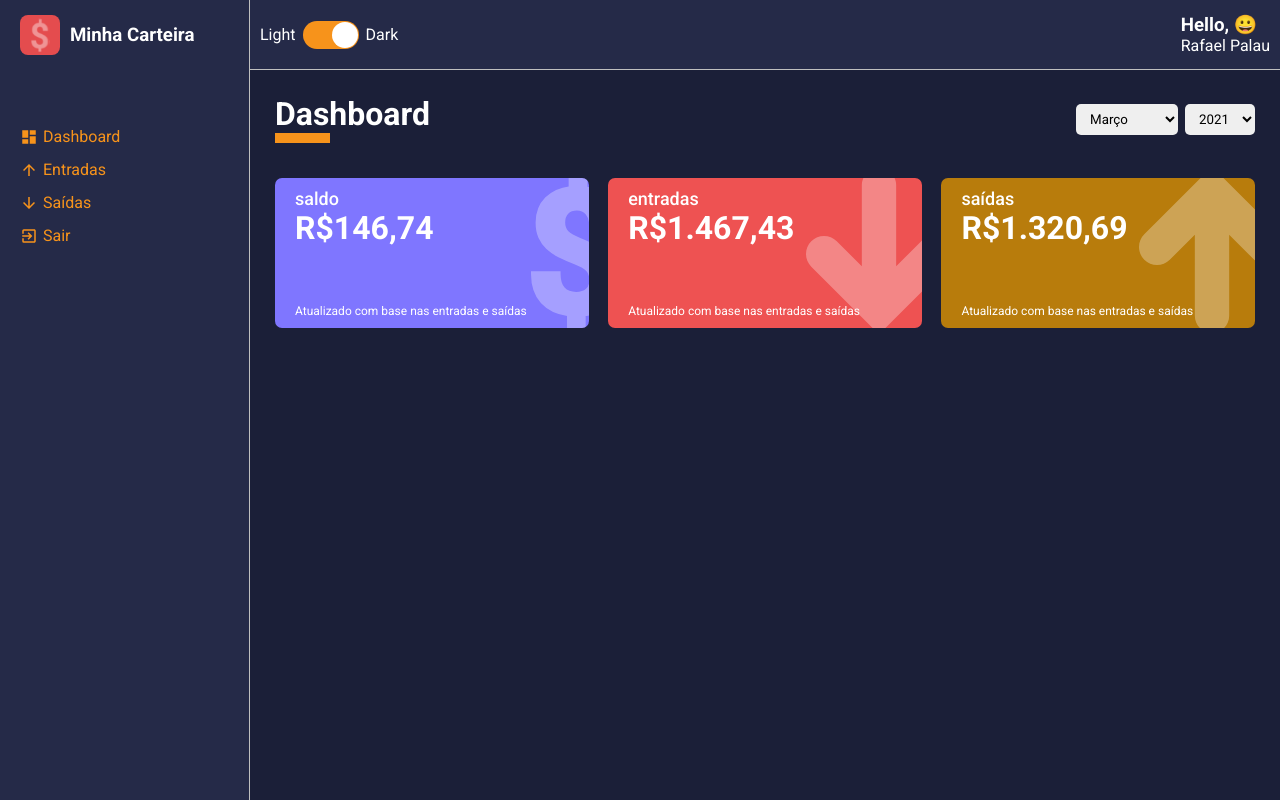
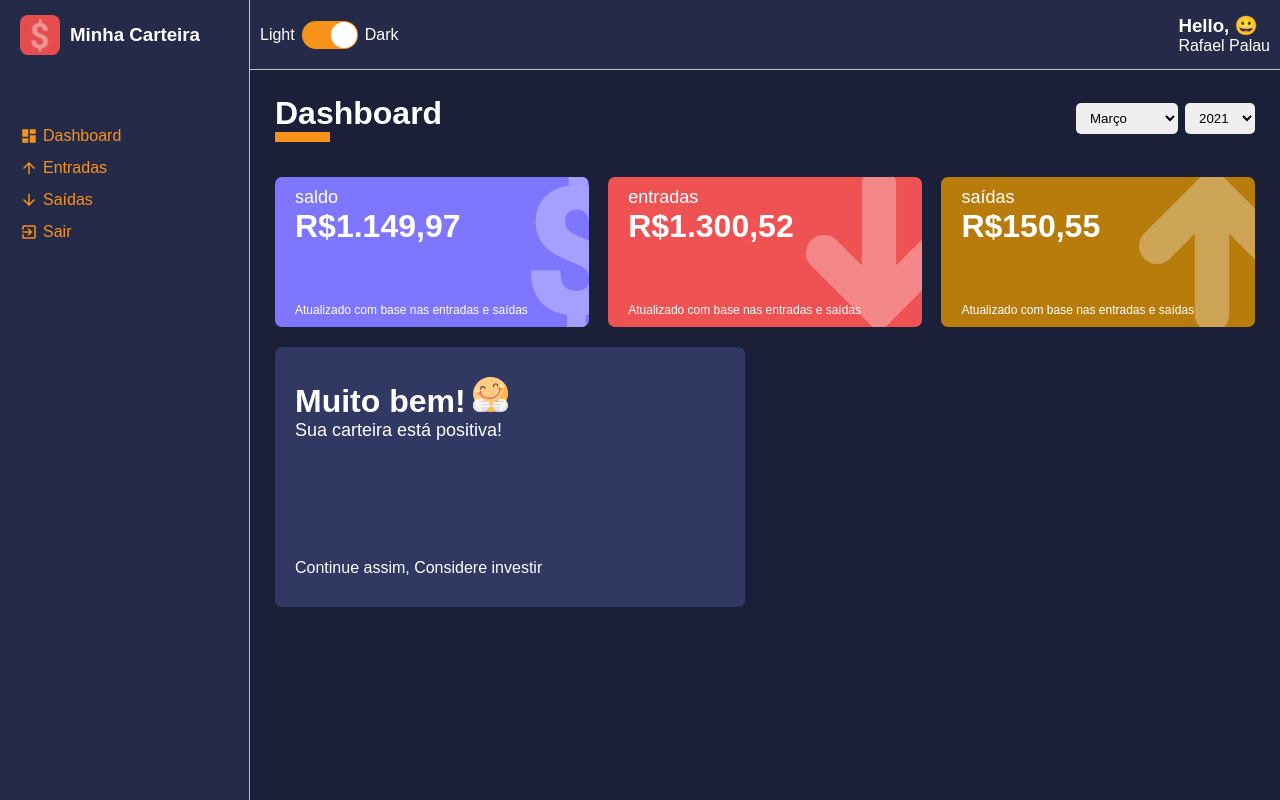
Before and after one commit to RafaPalau/dashboard-react-typescript, a React (Create React App) app: page /dashboard in a window 1280 px wide. Built offline with nearby package versions, Linux system fonts and the light colour scheme.

Commit message:
created card status wallet

```diff
--- a/src/components/MessageBox/index.tsx
+++ b/src/components/MessageBox/index.tsx
@@ -0,0 +1,33 @@
+import React from "react";
+import { Container } from "./styles";
+
+interface IMessageBoxProps {
+  title: string;
+  description: string;
+  footerText: string;
+  icon: string;
+}
+
+const MessageBox: React.FC<IMessageBoxProps> = ({
+  title,
+  description,
+  footerText,
+  icon,
+}) => {
+  return (
+    <Container>
+      <header>
+        <h1>
+          {title}
+          <img src={icon} alt={title} />
+        </h1>
+        <p>{description}</p>
+      </header>
+      <footer>
+        <span>{footerText}</span>
+      </footer>
+    </Container>
+  );
+};
+
+export default MessageBox;
--- a/src/components/MessageBox/styles.ts
+++ b/src/components/MessageBox/styles.ts
@@ -0,0 +1,20 @@
+import styled from "styled-components";
+
+export const Container = styled.div`
+  width: 48%;
+  height: 260px;
+  background-color: ${(props) => props.theme.colors.tertiary};
+  border-radius: 7px;
+  margin: 10px 0;
+  padding: 30px 20px;
+  display: flex;
+  flex-direction: column;
+  justify-content: space-between;
+  > header img {
+    width: 35px;
+    margin-left: 7px;
+  }
+  > header p {
+    font-size: 18px;
+  }
+`;
--- a/src/components/walletBox/index.tsx
+++ b/src/components/walletBox/index.tsx
@@ -42,7 +42,6 @@
           decimal=","
           decimals={2}
           preserveValue={true}
-         duration={10}
         ></CountUp>
       </h1>
       <small>{footerLabel}</small>
--- a/src/pages/Dashboard/index.tsx
+++ b/src/pages/Dashboard/index.tsx
@@ -1,13 +1,17 @@
 import React, { useState, useMemo } from "react";
 
 import ContentHeader from "../../components/ContentHeader";
+import MessageBox from "../../components/MessageBox";
 import SelectInput from "../../components/SelectInput";
-import WalletBox from '../../components/walletBox'
+import WalletBox from "../../components/walletBox";
 
 import expenses from "../../repositories/expenses";
 import gains from "../../repositories/gains";
-import listOfMonth from '../../utils/months'
+import listOfMonth from "../../utils/months";
 
+import happyImg from "../../assets/happy.svg";
+import sadImg from "../../assets/sad.svg";
+import grinningImg from "../../assets/grinning.svg";
 import { Container, Content } from "./styles";
 
 const Dashboard: React.FC = () => {
@@ -46,11 +50,80 @@
     });
   }, []);
 
+  const totalExpenses = useMemo(() => {
+    let total: number = 0;
+    expenses.forEach((item) => {
+      const date = new Date(item.date);
+      const year = date.getFullYear();
+      const month = date.getMonth() + 1;
+      if (month === monthSelected && year === yearSelected) {
+        try {
+          total += Number(item.amount);
+        } catch {
+          throw new Error("Invalid amount! Amount must be number.");
+        }
+      }
+    });
+    return total;
+  }, [monthSelected, yearSelected]);
+
+  const totalGains = useMemo(() => {
+    let total: number = 0;
+
+    gains.forEach((item) => {
+      const date = new Date(item.date);
+      const year = date.getFullYear();
+      const month = date.getMonth() + 1;
+
+      if (month === monthSelected && year === yearSelected) {
+        try {
+          total += Number(item.amount);
+        } catch {
+          throw new Error("Invalid amount! Amount must be number.");
+        }
+      }
+    });
+    return total;
+  }, [monthSelected, yearSelected]);
+
+  const totalBalance = useMemo(() => {
+    return totalGains - totalExpenses;
+  }, [totalGains, totalExpenses]);
+
+  const message = useMemo(() => {
+    if (totalBalance < 0) {
+      return {
+        title: "Que triste!",
+        description: "Você gastou mais do que deveria.",
+        footerText:
+          "Verifique seus gastos e tente cortar algumas coisas desnecessárias!",
+        icon: sadImg,
+      };
+    }
+    else if( totalBalance === 0){
+     return {
+      title: "Ufaa!",
+      description: "Neste mês, você gastou exatamente o que ganhou.",
+      footerText:
+        "Tenha cuidado, no próximo mês tente poupar seu dinheiro!",
+      icon: grinningImg,
+     }
+    } else {
+      return {
+        title: "Muito bem!",
+        description: "Sua carteira está positiva!",
+        footerText:
+          "Continue assim, Considere investir",
+        icon: happyImg,
+       }
+    }
+  }, [totalBalance]);
+
   const handleMonthSelected = (month: string) => {
     try {
       const parseMonth = Number(month);
       setMonthSelected(parseMonth);
-    } catch (error) {
+    } catch {
       throw new Error("invalid month value. Is accept 0 - 24.");
     }
   };
@@ -58,7 +131,7 @@
     try {
       const parseMonth = Number(year);
       setYearSelected(parseMonth);
-    } catch (error) {
+    } catch {
       throw new Error("invalid year value. Is accept 0 - 12.");
     }
   };
@@ -77,10 +150,10 @@
           defaultValue={yearSelected}
         />
       </ContentHeader>
-      <Content >
+      <Content>
         <WalletBox
           title="saldo"
-         amount={150.00}
+          amount={totalBalance}
           footerLabel="Atualizado com base nas entradas e saídas"
           icon="dolar"
           color="#7f76ff"
@@ -88,18 +161,25 @@
 
         <WalletBox
           title="entradas"
-        amount={1500.00}
+          amount={totalGains}
           footerLabel="Atualizado com base nas entradas e saídas"
           icon="arrowDown"
           color="#ee5252"
         />
         <WalletBox
           title="saídas"
-         amount={1350.00}
+          amount={totalExpenses}
           footerLabel="Atualizado com base nas entradas e saídas"
           icon="arrowUp"
           color="#b87c0c"
         />
+        <MessageBox
+          title={message.title}
+          description={message.description}
+          footerText={message.footerText}
+          icon={message.icon}
+        />
+
       </Content>
     </Container>
   );
--- a/src/pages/Dashboard/styles.ts
+++ b/src/pages/Dashboard/styles.ts
@@ -6,4 +6,5 @@
 export const Content = styled.div`
 display: flex;
 justify-content: space-between;
+flex-wrap: wrap;
 `
--- a/src/styles/GlobalStyles.ts
+++ b/src/styles/GlobalStyles.ts
@@ -5,6 +5,8 @@
   margin: 0;
   padding: 0;
   box-sizing: border-box;
+
+
 }
 html, border-style, #root{
   height: 100%;
@@ -12,7 +14,7 @@
 *, button, input{
   border: 0;
   outline: 0;
-  font-family: 'Roboto', sans-serif;
+  font-family: aglet-sans, sans-serif;
 }
 button {
   cursor: pointer;
```
Lines whose indentation alone changed are shown as unchanged.
